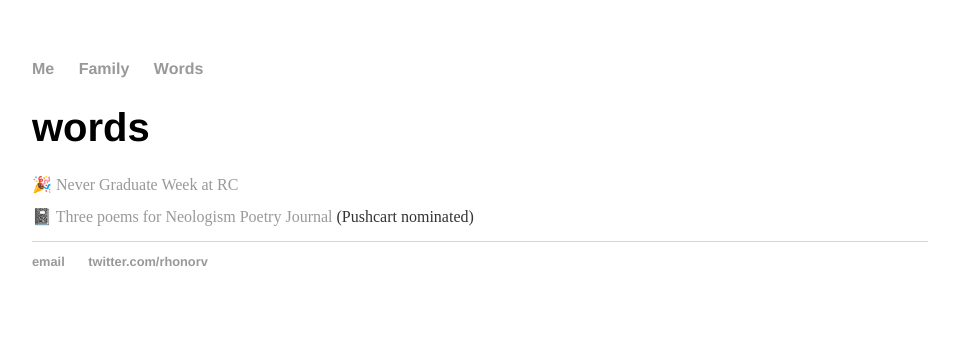
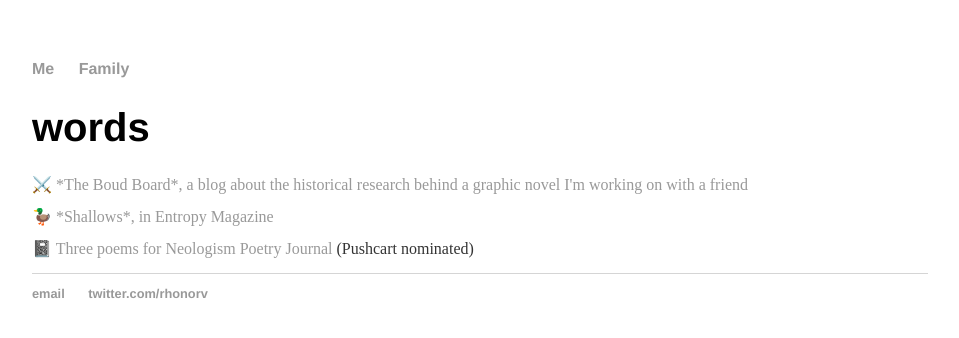
Before and after one commit to rhonorv/rhonorv.github.io, a Jekyll site: the page words/index.html, which Jekyll copies as it is, in a window 1280 px wide. Shown: the top 338 px of the page, without its empty margins (160-1119 px from the left). Built offline with Jekyll 4.4.1, drawn with Linux system fonts in a browser that asks for light colours.

Commit message:
Update index.html

```diff
--- a/words/index.html
+++ b/words/index.html
@@ -1,13 +1,41 @@
----
-layout: default
-title: Words
----
+<!DOCTYPE html>
+<html>
+  <head>
+    <title>Words</title>
 
-		<div class="Words">
-			<h1>words</h1>
+    <link rel="stylesheet" type="text/css" href="/css/main.css">
 
-			<p><span aria-hidden="true">🎉 </span><a href="https://www.recurse.com/blog/114-never-graduate-week-2017-how-we-planned-and-ran-our-annual-alumni-week">Never Graduate Week at RC</a></p>
+  </head>
 
-			<p><span aria-hidden="true">📓 </span><a href="https://www.neologismpoetry.com/august-2017/">Three poems for Neologism Poetry Journal</a> (Pushcart nominated)</p>
 
-		</div>
+  <body>
+    <nav>
+<ul>
+<li><a href="/">Me</a></li>
+<li><a href="/family">Family</a></li>
+</ul>
+    </nav>
+<div class="container">
+
+	<div class="Words">
+	<h1>words</h1>
+      		<p><span aria-hidden="true">⚔️ </span><a href="https://boudboard.tumblr.com">*The Boud Board*, a blog about the historical research behind a graphic novel I'm working on with a friend</a></p>
+
+      		<p><span aria-hidden="true">🦆 </span><a href="https://entropymag.org/the-birds-shallows/">*Shallows*, in Entropy Magazine</a></p>
+
+		<p><span aria-hidden="true">📓 </span><a href="https://www.neologismpoetry.com/august-2017/">Three poems for Neologism Poetry Journal</a> (Pushcart nominated)</p>
+
+	</div>
+
+
+</div>
+
+  <footer>
+   <ul>
+   <li><a href="mailto:r.honorvincent@gmail.com">email</a></li>
+   <li><a href="https://twitter.com/rhonorv">twitter.com/rhonorv</a></li>
+   </ul>
+  </footer>
+  </body>
+
+</html>
```
